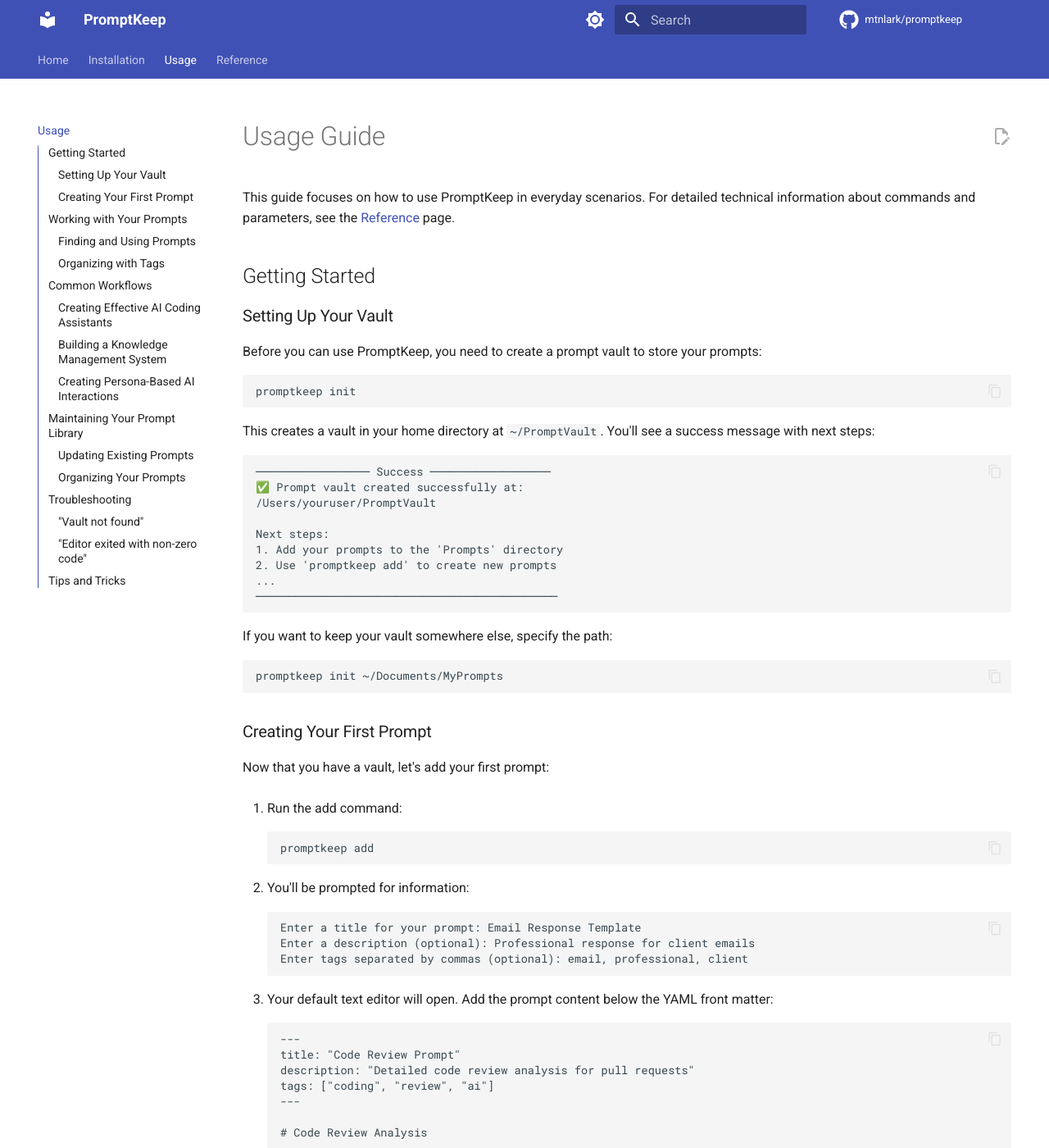
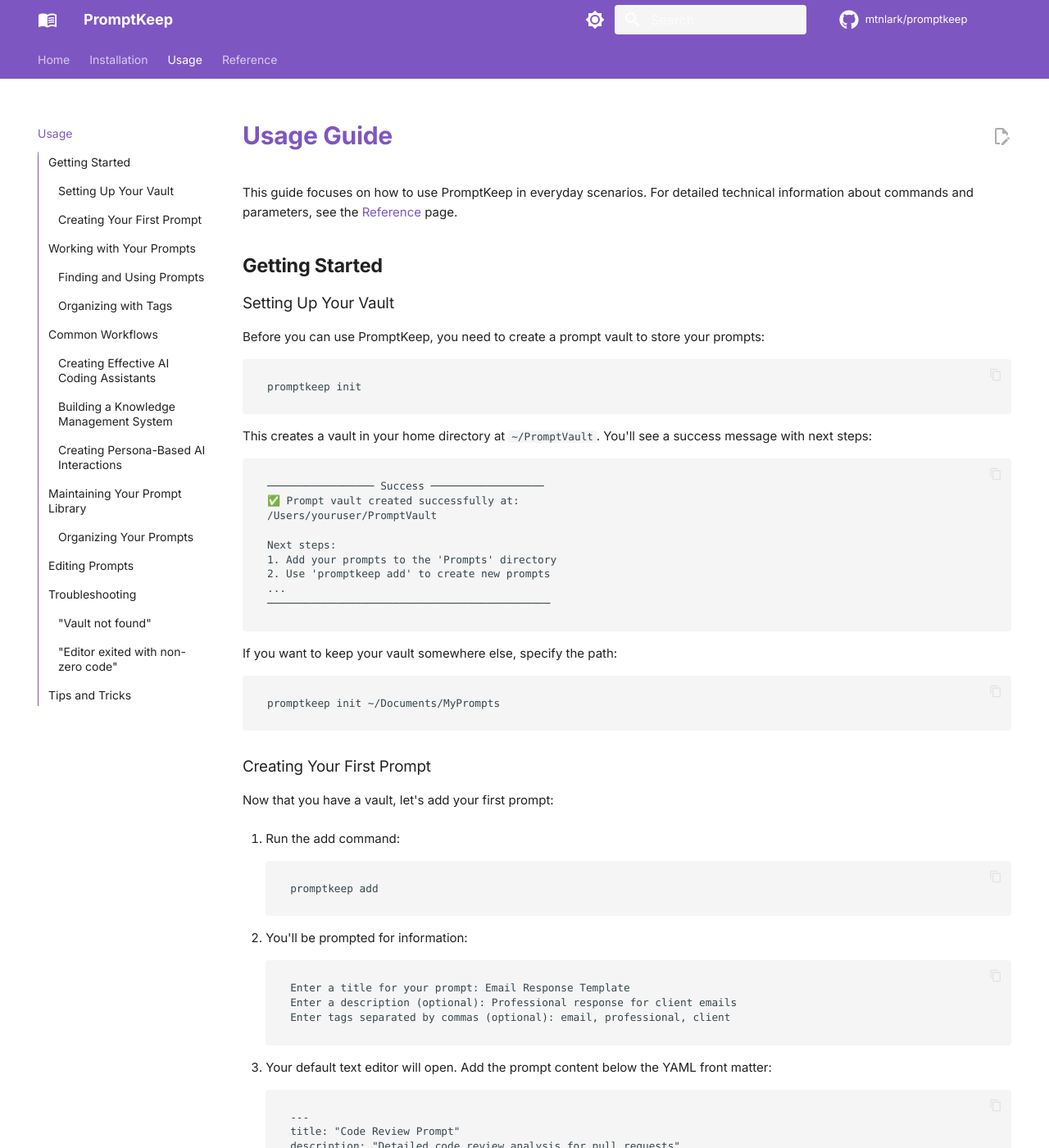
Before and after one commit to mtnlark/promptkeep, an MkDocs documentation site: the page built from docs/usage.md, in a window 1280 px wide and 1400 px high. Shown: the whole window at 82% size. Built offline with MkDocs 1.6.1 and Material for MkDocs 9.7.7, drawn with Linux system fonts in a browser that asks for light colours; comment, search, counter and statistics services are not loaded; the version menu is left out; some of the changed text lies outside the part shown.

Commit message:
Update documentation styling and remove GitHub Actions workflow

````diff
--- /dev/null
+++ b/docs/stylesheets/extra.css
@@ -0,0 +1,108 @@
+/* Better typography */
+:root {
+    --md-text-font: "Inter";
+    --md-code-font: "Fira Code Nerd Font";
+}
+
+/* Improve readability */
+.md-typeset {
+    font-size: 0.75rem;
+    line-height: 1.6;
+}
+
+.md-typeset h1 {
+    font-weight: 700;
+    color: var(--md-primary-fg-color);
+}
+
+.md-typeset h2 {
+    font-weight: 600;
+}
+
+/* Better code blocks */
+.highlight {
+    background-color: var(--md-code-bg-color);
+    border-radius: 4px;
+}
+
+.highlight pre {
+    padding: 1em;
+}
+
+/* Improved admonitions */
+.md-typeset .admonition,
+.md-typeset details {
+    border-width: 0;
+    border-left-width: 4px;
+    border-radius: 4px;
+}
+
+/* Better navigation */
+.md-nav {
+    font-size: 0.7rem;
+}
+
+.md-nav__title {
+    font-weight: 700;
+}
+
+.md-nav__link {
+    padding: 0.2rem 0;
+}
+
+/* Smooth transitions */
+.md-nav__link,
+.md-typeset a,
+.md-header__button {
+    transition: all 0.2s ease-in-out;
+}
+
+/* Better tables */
+.md-typeset table:not([class]) {
+    border-radius: 4px;
+    box-shadow: var(--md-shadow-z1);
+}
+
+.md-typeset table:not([class]) th {
+    background-color: var(--md-primary-fg-color);
+    color: var(--md-primary-bg-color);
+}
+
+/* Custom scrollbar for dark mode */
+[data-md-color-scheme="slate"] {
+    --md-code-bg-color: hsla(232, 15%, 15%, 1);
+    --md-code-fg-color: hsla(232, 18%, 86%, 1);
+}
+
+[data-md-color-scheme="slate"] ::-webkit-scrollbar-thumb {
+    background-color: hsla(232, 15%, 30%, 0.8);
+}
+
+[data-md-color-scheme="slate"] ::-webkit-scrollbar-track {
+    background-color: hsla(232, 15%, 15%, 0.8);
+}
+
+/* Better buttons */
+.md-typeset .md-button {
+    border-radius: 4px;
+    transition: all 0.2s ease-in-out;
+}
+
+.md-typeset .md-button:hover {
+    transform: translateY(-1px);
+    box-shadow: var(--md-shadow-z2);
+}
+
+/* Improved search */
+.md-search__form {
+    border-radius: 4px;
+    background-color: var(--md-code-bg-color);
+}
+
+/* Better mobile experience */
+@media screen and (max-width: 76.1875em) {
+    .md-nav--primary .md-nav__title {
+        background-color: var(--md-primary-fg-color);
+        color: var(--md-primary-bg-color);
+    }
+}
--- a/docs/usage.md
+++ b/docs/usage.md
@@ -165,22 +165,6 @@
 
 ## Maintaining Your Prompt Library
 
-### Updating Existing Prompts
-
-As your needs evolve, update your prompts:
-
-1. Find and edit a prompt:
-   ```bash
-   promptkeep edit
-   ```
-
-2. Filter to find the prompt you want to update:
-   ```bash
-   promptkeep edit --tag documentation
-   ```
-
-3. Make your changes in the editor and save.
-
 ### Organizing Your Prompts
 
 Use tags consistently to create an organized system. Consider a tagging structure like:
@@ -189,6 +173,23 @@
 - Audience: `client`, `team`, `public`
 - Project: `projectA`, `projectB`
 - Purpose: `template`, `reference`, `guide`
+
+## Editing Prompts
+
+To edit an existing prompt, use the `edit` command:
+
+```bash
+promptkeep edit
+```
+
+This will open a fuzzy finder to select the prompt you want to edit. You can filter prompts by tags using the `--tag` or `-t` option:
+
+```bash
+promptkeep edit --tag python --tag ai  # Edit prompts tagged with both "python" and "ai"
+promptkeep edit -t coding             # Edit prompts tagged with "coding"
+```
+
+Once you select a prompt, it will open in your default text editor. Make your changes and save the file to update the prompt.
 
 ## Troubleshooting
 
--- a/mkdocs.yml
+++ b/mkdocs.yml
@@ -11,6 +11,10 @@
     - navigation.sections
     - navigation.expand
     - navigation.top
+    - navigation.tracking
+    - navigation.indexes
+    - navigation.instant
+    - navigation.footer
     - search.highlight
     - search.suggest
     - search.share
@@ -19,24 +23,34 @@
     - content.code.annotate
     - content.code.copy
     - content.action.edit
+    - header.autohide
   palette:
-    - scheme: default
-      primary: indigo
-      accent: indigo
+    # Palette toggle for dark mode (default)
+    - media: "(prefers-color-scheme: dark)"
+      scheme: slate
+      primary: deep purple
+      accent: purple
+      toggle:
+        icon: material/brightness-4
+        name: Switch to light mode
+    # Palette toggle for light mode
+    - media: "(prefers-color-scheme: light)"
+      scheme: default
+      primary: deep purple
+      accent: purple
       toggle:
         icon: material/brightness-7
         name: Switch to dark mode
-    - scheme: slate
-      primary: indigo
-      accent: indigo
-      toggle:
-        icon: material/brightness-4
-        name: Switch to light mode
   font:
-    text: Roboto
-    code: Roboto Mono
+    text: Inter
+    code: JetBrains Mono
   icon:
     repo: fontawesome/brands/github
+    logo: material/book-open-variant
+
+# Customization
+extra_css:
+  - stylesheets/extra.css
 
 plugins:
   - search
@@ -68,17 +82,27 @@
   - pymdownx.emoji:
       emoji_index: !!python/name:material.extensions.emoji.twemoji
       emoji_generator: !!python/name:material.extensions.emoji.to_svg
-  - pymdownx.highlight
+  - pymdownx.highlight:
+      anchor_linenums: true
+      line_spans: __span
+      pygments_lang_class: true
   - pymdownx.inlinehilite
   - pymdownx.keys
   - pymdownx.mark
   - pymdownx.smartsymbols
-  - pymdownx.superfences
-  - pymdownx.tabbed
+  - pymdownx.superfences:
+      custom_fences:
+        - name: mermaid
+          class: mermaid
+          format: !!python/name:pymdownx.superfences.fence_code_format
+  - pymdownx.tabbed:
+      alternate_style: true
   - pymdownx.tasklist:
       custom_checkbox: true
   - pymdownx.tilde
   - attr_list
+  - md_in_html
+  - def_list
 
 nav:
   - Home: index.md
````
Also changed, not shown: docs/index.md (+1 -0 lines), 2 other files.
